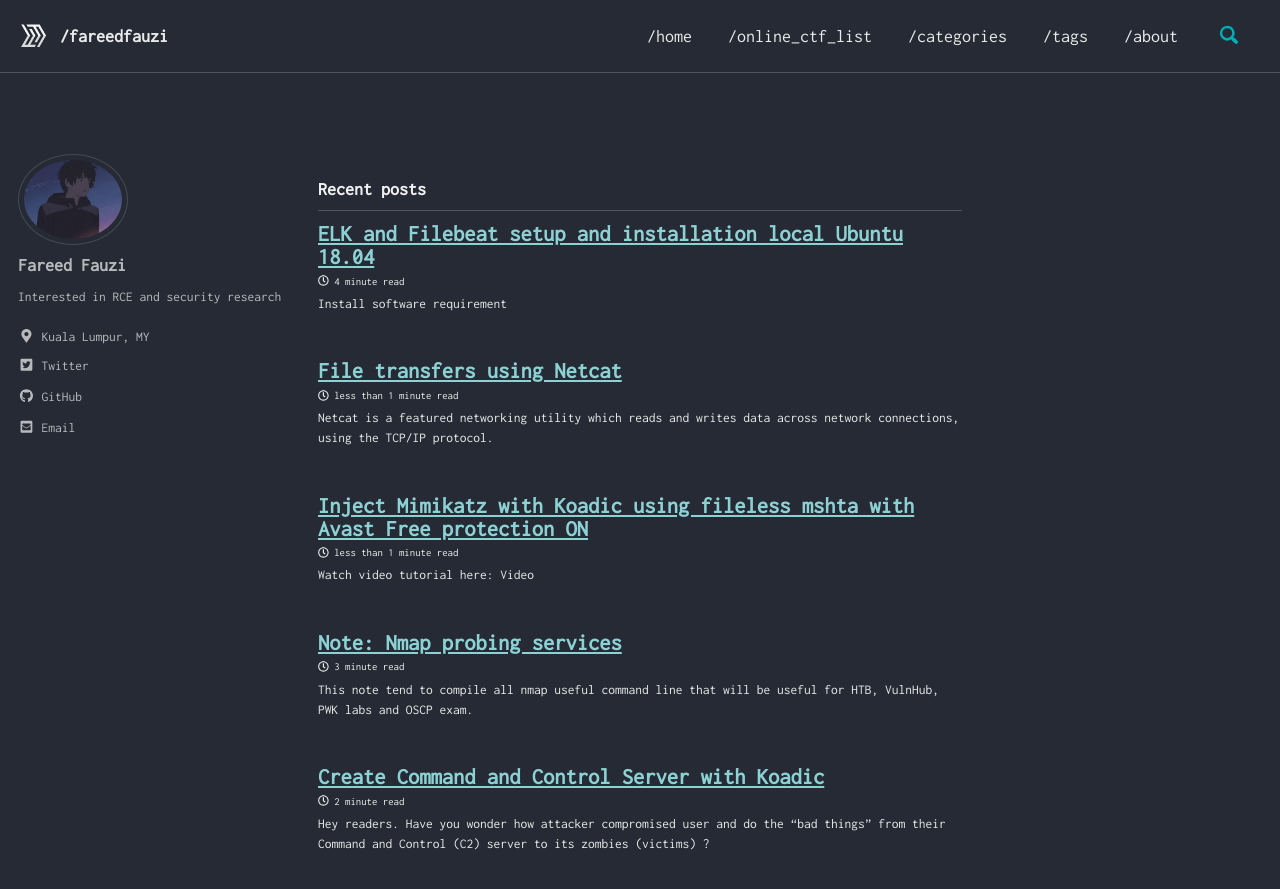
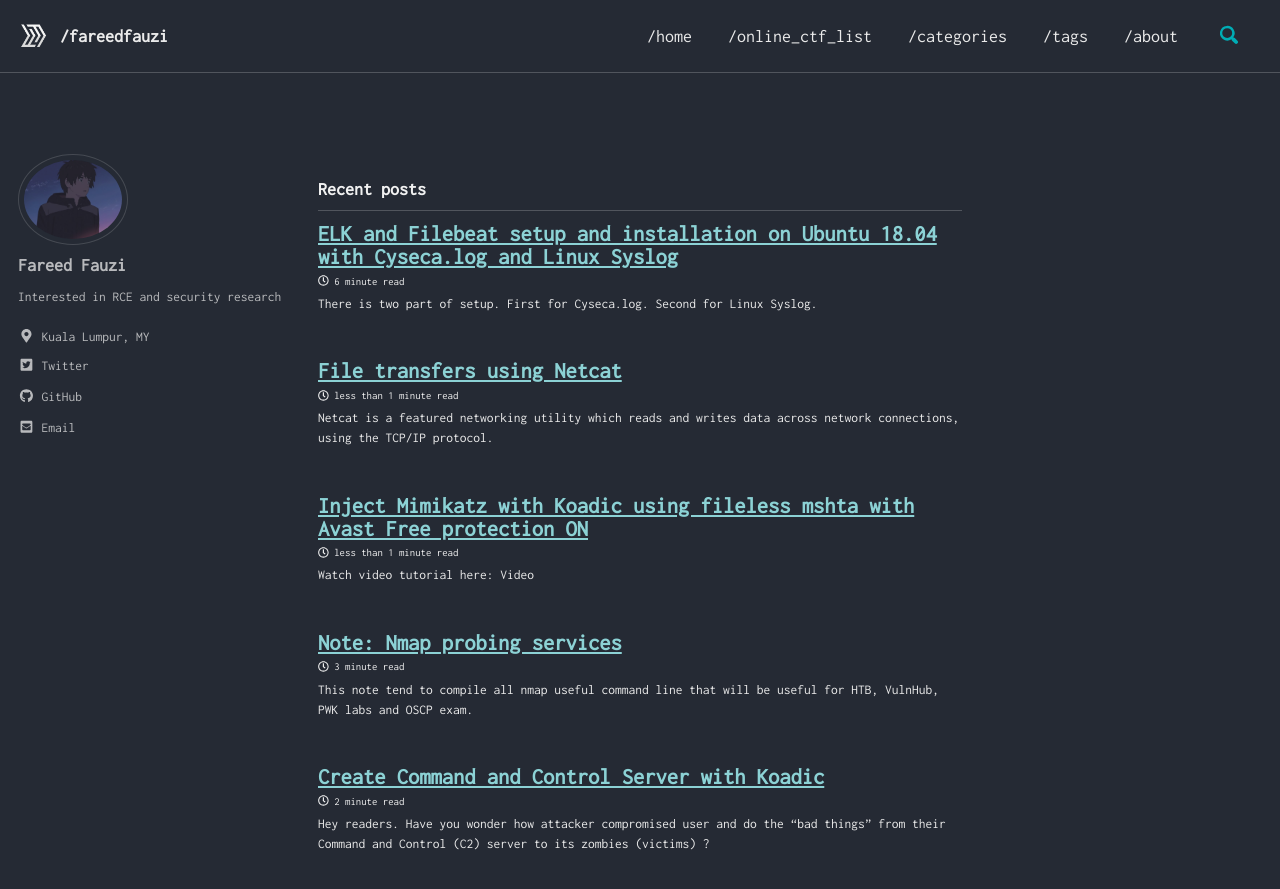
Before and after one commit to spiritedwolf/fareedfauzi.github.io, a Jekyll site: the page built from index.html, in a window 1280 px wide and 900 px high. Shown: the top 889 px of the window. Built offline with Jekyll 4.4.1, drawn with Linux system fonts in a browser that asks for light colours; cached includes are drawn as plain includes; the list of posts is cut into pages by our own code; part of the change alters nothing that is shown.

Commit message:
Update 2020-03-18-Install-ELK-Filebeat.md

````diff
--- a/_posts/2020-03-18-Install-ELK-Filebeat.md
+++ b/_posts/2020-03-18-Install-ELK-Filebeat.md
@@ -1,5 +1,5 @@
 ---
-title: " ELK and Filebeat setup and installation local Ubuntu 18.04"
+title: " ELK and Filebeat setup and installation on Ubuntu 18.04 with Cyseca.log and Linux Syslog"
 date: "2020-03-18"
 layout: single
 tags:
@@ -8,6 +8,8 @@ categories:
 - Blog-post
 ---
 
+There is two part of setup. First for Cyseca.log. Second for Linux Syslog.
+
 
 ## Install software requirement
 
@@ -15,222 +17,12 @@ categories:
 $ sudo apt install apt-transport-https wget curl
 ```
 
-## Configuring Java
+# Syslog-ng
 
-Follow this website: https://www.hostinger.my/tutorials/install-java-ubuntu
+## This part is for Cyseca logging using Syslog-ng
 
-```
-sudo apt-get update && apt-get upgrade
-sudo add-apt-repository ppa:linuxuprising/java
-sudo apt-get update
-sudo apt-get install oracle-java14-installer
-```
+We need to feed our Syslog server with cyseca.log from AWL server, so we need to configure our syslog-ng to collect the log.
 
-## Install ELK in one bash script
-```
-wget -qO - https://artifacts.elastic.co/GPG-KEY-elasticsearch | sudo apt-key add -
-echo "deb https://artifacts.elastic.co/packages/6.x/apt stable main" | sudo tee -a /etc/apt/sources.list.d/elastic-6.x.list
-sudo apt-get update
-sudo apt-get install elasticsearch -y
-sudo apt-get install kibana -y
-sudo apt-get install logstash -y
-```
-
-## Configuring Elasticsearch
-
-Modify *elasticsearch.yml* file:
-
-```
-$ sudo nano /etc/elasticsearch/elasticsearch.yml
-```
-
-Uncomment *network.host* and *http.port* and do some changes and addition. Following configuration should be added:
-```
-network.host: 0.0.0.0
-transport.tcp.port: 9300
-http.port: 9200
-```
-
-Check java home
-
-```
-$ sudo echo $JAVA_HOME
-```
-
-Edit and uncomment this part in ``/etc/default/elasticsearch`` to
-
-```
-$ sudo nano /etc/default/elasticsearch
-```
-```
-JAVA_HOME=/usr/lib/jvm/java-14-oracle
-```
-
-Enable and start elastic search:
-
-```
-$ sudo systemctl enable elasticsearch.service && sudo systemctl start elasticsearch.service && sudo systemctl status elasticsearch
-```
-
-Check installation
-
-```
-$ curl localhost:9200/?pretty
-```
-
-## Configuring Kibana
-
-Modify Kibana settings:
-
-```
-$ sudo nano /etc/kibana/kibana.yml
-```
-
-Uncomment following lines:
-```
-server.port: 5601
-server.host: "0.0.0.0"
-elasticsearch.url: "http://localhost:9200"
-```
-
-Enable it on boot and start Kibana service:
-
-```
-$ sudo systemctl enable kibana.service && sudo systemctl start kibana.service && sudo systemctl status kibana.service
-```
-
-Go to this url *localhost:5601* to view Kibana dashboard
-
-## Configuring Logstash
-
-To load logstash beat create the below config file and insert below lines:
-
-```
-$ sudo nano /etc/logstash/conf.d/beats-input.conf
-```
-
-```
-input {
-  beats {
-    port => 5044
-  }
-}
-```
-
-(This part is based on yr requirement)
-Create the configuration file and insert below lines:
-
-```
-$ sudo nano /etc/logstash/conf.d/elasticsearch-output.conf
-```
-
-```
-output {
-  elasticsearch {
-    hosts => ["localhost:9200"]
-    manage_template => false
-    index => "%{[@metadata][beat]}-%{[@metadata][version]}-%{+YYYY.MM.dd}"
-  }
-}
-```
-
-Let’s enable Logstash on boot and start the service:
-
-```
-$ sudo systemctl enable logstash.service && sudo systemctl start logstash.service && sudo systemctl status logstash.service
-```
-
-## To start all service (Run this command when you've done config)
-```
-$ sudo systemctl start elasticsearch.service && sudo systemctl start kibana.service && sudo systemctl start logstash.service
-```
-
-# Filebeat setup and installation for Client
-
----
-
-As example we gonna setup syslog logging.
-
-Go to Kibana _home_ > _Logging_ > _add log data_ > _system logs_. And follow the steps for _DEB_.
-
-## Install and Configure Filebeat
-
-To install filebeat:
-
-```
-$ curl -L -O https://artifacts.elastic.co/downloads/beats/filebeat/filebeat-6.8.7-amd64.deb && sudo dpkg -i filebeat-6.8.7-amd64.deb
-```
-
-Now lets make changes in below configuration file
-
-```
-$ sudo nano /etc/filebeat/filebeat.yml
-```
-
-In the configuration file go to Filebeat Section change false to true as shown below :
-```
-#=========================== Filebeat inputs =============================
-# Change to true to enable this input configuration.
-  enabled: true                            #  (change false to true)
-  paths:
-    - /var/log/syslog
-```
-
-In the configuration file go to Kibana Section as shown below:
-```
-#============================== Kibana =====================================
-# uncomment the host and change "localhost to IP"
-host: "<IP of server>:5601"
-```
-
-In the configuration file got ElasticSearch Section as shown below:
-```
-#-------------------------- Elasticsearch output ------------------------------
-# uncommnet the hosts section
-hosts: ["<IP of server>:9200"]
-```
-
-To enable Filebeat modules, we need to edit the “filebeat.reference.yml” configuration file:
-
-```
-$ sudo nano /etc/filebeat/filebeat.reference.yml
-```
-
-We will enable the syslog system module for Filebeat:
-
-```
-module: system
-# Syslog
-syslog:
-enabled: true
-```
-
-Enable and configure the system module
-```
-$ sudo filebeat modules enable system
-```
-Edit ``/etc/filebeat/modules.d/system.yml``
-
-```
-- module: system
-  syslog:
-    enabled: true
-    var.paths: ["/var/log/syslog*"]
-  auth:
-    enabled: true
-    var.paths: ["/var/log/auth.log*"]
-```
-
-We will start and enable Filebeat:
-The setup command loads the Kibana dashboards. If the dashboards are already set up, omit this command.
-
-```
-$ sudo filebeat setup
-$ sudo service filebeat start #or restart if you have start before
-```
-Click "Check data" to ensure elastic have fetch our syslog. Now go to dashboard panel. Restart and set Time Range to "Today"
-
-## Optional: This part is for Cyseca logging (for my task note, you can ignore this)
 a. In ELK/SIEM server, install syslog-ng first
 
 ```
@@ -327,6 +119,294 @@ $ sudo cat /var/log/cyseca.log
 
 If the file doesnt exist, try to repeat step d - f again.
 
+# Configuring Java
+
+Follow this website: https://www.hostinger.my/tutorials/install-java-ubuntu
+
+```
+sudo apt-get update && apt-get upgrade
+sudo add-apt-repository ppa:linuxuprising/java
+sudo apt-get update
+sudo apt-get install oracle-java14-installer
+```
+
+# ELK Things~
+
+## Install ELK in one bash script\
+
+We gonna use ELK version 6.x cause I've trouble with version 7.x.
+
+```
+wget -qO - https://artifacts.elastic.co/GPG-KEY-elasticsearch | sudo apt-key add -
+echo "deb https://artifacts.elastic.co/packages/6.x/apt stable main" | sudo tee -a /etc/apt/sources.list.d/elastic-6.x.list
+sudo apt-get update
+sudo apt-get install elasticsearch -y
+sudo apt-get install kibana -y
+sudo apt-get install logstash -y
+```
+
+## Configuring Elasticsearch
+
+Modify *elasticsearch.yml* file:
+
+```
+$ sudo nano /etc/elasticsearch/elasticsearch.yml
+```
+
+Uncomment *network.host* and *http.port* and do some changes and addition. Following configuration should be added:
+```
+network.host: 0.0.0.0
+transport.tcp.port: 9300
+http.port: 9200
+```
+
+Check java home
+
+```
+$ sudo echo $JAVA_HOME
+```
+
+Edit and uncomment this part in ``/etc/default/elasticsearch`` to
+
+```
+$ sudo nano /etc/default/elasticsearch
+```
+```
+JAVA_HOME=/usr/lib/jvm/java-14-oracle
+```
+
+Enable and start elastic search:
+
+```
+$ sudo systemctl enable elasticsearch.service && sudo systemctl start elasticsearch.service && sudo systemctl status elasticsearch
+```
+
+Check installation
+
+```
+$ curl localhost:9200/?pretty
+```
+
+## Configuring Kibana
+
+Modify Kibana settings:
+
+```
+$ sudo nano /etc/kibana/kibana.yml
+```
+
+Uncomment following lines:
+```
+server.port: 5601
+server.host: "0.0.0.0"
+elasticsearch.url: "http://localhost:9200"
+```
+
+Enable it on boot and start Kibana service:
+
+```
+$ sudo systemctl enable kibana.service && sudo systemctl start kibana.service && sudo systemctl status kibana.service
+```
+
+Go to this url *localhost:5601* to view Kibana dashboard
+
+## Configuring Logstash
+
+To load logstash beat create the below config file and insert below lines:
+
+```
+$ sudo nano /etc/logstash/conf.d/logstash.conf
+```
+
+```
+input {
+        beats { ##beats will ship our cyseca.log to logstash
+        port => "5044"
+    }
+}
+
+filter {
+  grok {
+   match => { "%{ts} %{+ts} %{+ts} %{IPV4:IP_AWL} AWLServer\[%{NUMBER:AWL_SERVER}\]: info: \|type:"%{WORD:Type}"\|client=%{NUMBER:CLIENT}\|ip=::ffff:%{IPV4:IP_CLIENT}\|size=%{NUMBER:SIZE}\|sha256=%{WORD:SHA256}\|path="%{WINPATH:PATH}"\|md5=%{WORD:MD5}\|sha1=%{WORD:SHA1}\|msg=\|" }
+  }
+}
+
+output {
+  elasticsearch {
+    hosts => ["localhost:9200"]
+  }
+}
+```
+
+Let’s enable Logstash on boot:
+
+```
+$ sudo systemctl enable logstash.service
+```
+
+To check for error configuration, run command:
+
+```
+$ sudo /usr/share/logstash/bin/logstash -f logstash.conf --config.reload.automatic
+```
+
+Don't start logstash yet. We gonna setup filebeat first.
+
+## Installing and Configuring Filebeat
+
+Filebeat -> Logstash (to parse our log) -> Elastic -> Kibana
+
+To install filebeat:
+
+```
+$ curl -L -O https://artifacts.elastic.co/downloads/beats/filebeat/filebeat-6.8.7-amd64.deb && sudo dpkg -i filebeat-6.8.7-amd64.deb
+```
+
+Now lets make changes in below configuration file
+
+```
+$ sudo nano /etc/filebeat/filebeat.yml
+```
+
+In the configuration file go to Filebeat Section change false to true as shown below :
+
+```
+#=========================== Filebeat inputs =============================
+# Change to true to enable this input configuration.
+  enabled: true                            #  (change false to true)
+  paths:
+    - /var/log/cyseca.log
+```
+In the configuration file go to Kibana Section as shown below:
+```
+#============================== Kibana =====================================
+# uncomment the host and change "localhost to IP"
+host: "<IP of server>:5601"
+```
+
+In the configuration file got ElasticSearch Section as shown below:
+```
+#-------------------------- Elasticsearch output ------------------------------
+# comment the output and hosts section
+#output.elasticsearch:
+#hosts: ["<IP of server>:9200"]
+```
+
+In the configuration file got ElasticSearch Section as shown below:
+```
+#----------------------------- Logstash output --------------------------------
+# uncomment the host and output. Set the host to local
+output.logstash:
+  # The Logstash hosts
+  hosts: ["localhost:5044"]
+```
+
+We will start and enable Filebeat:
+The setup command loads the Kibana dashboards. If the dashboards are already set up, omit this command.
+
+```
+$ sudo filebeat setup
+$ sudo service filebeat start #or restart if you have start before
+```
+
+## To start all service (Run this command when you've done config)
+```
+$ sudo systemctl start elasticsearch.service && sudo systemctl start kibana.service && sudo systemctl start logstash.service && sudo systemctl start filebeat
+```
+
+## Display log on Kibana
+
+
+---
+
+# Filebeat setup and installation for Linux Syslog log.
+
+This step, doesnt require logstash. Because we directly connect logstash to elastic
+
+Filebeat -> Elastic -> Kibana
+
+As example we gonna setup syslog logging.
+
+Go to Kibana _home_ > _Logging_ > _add log data_ > _system logs_. And follow the steps for _DEB_.
+
+## Install and Configure Filebeat
+
+To install filebeat:
+
+```
+$ curl -L -O https://artifacts.elastic.co/downloads/beats/filebeat/filebeat-6.8.7-amd64.deb && sudo dpkg -i filebeat-6.8.7-amd64.deb
+```
+
+Now lets make changes in below configuration file
+
+```
+$ sudo nano /etc/filebeat/filebeat.yml
+```
+
+In the configuration file go to Filebeat Section change false to true as shown below :
+```
+#=========================== Filebeat inputs =============================
+# Change to true to enable this input configuration.
+  enabled: true                            #  (change false to true)
+  paths:
+    - /var/log/syslog
+```
+
+In the configuration file go to Kibana Section as shown below:
+```
+#============================== Kibana =====================================
+# uncomment the host and change "localhost to IP"
+host: "<IP of server>:5601"
+```
+
+In the configuration file got ElasticSearch Section as shown below:
+```
+#-------------------------- Elasticsearch output ------------------------------
+# uncommnet the hosts section
+hosts: ["<IP of server>:9200"]
+```
+
+To enable Filebeat modules, we need to edit the “filebeat.reference.yml” configuration file:
+
+```
+$ sudo nano /etc/filebeat/filebeat.reference.yml
+```
+
+We will enable the syslog system module for Filebeat:
+
+```
+module: system
+# Syslog
+syslog:
+enabled: true
+```
+
+Enable and configure the system module
+```
+$ sudo filebeat modules enable system
+```
+Edit ``/etc/filebeat/modules.d/system.yml``
+
+```
+- module: system
+  syslog:
+    enabled: true
+    var.paths: ["/var/log/syslog*"]
+  auth:
+    enabled: true
+    var.paths: ["/var/log/auth.log*"]
+```
+
+We will start and enable Filebeat:
+The setup command loads the Kibana dashboards. If the dashboards are already set up, omit this command.
+
+```
+$ sudo filebeat setup
+$ sudo service filebeat start #or restart if you have start before
+```
+Click "Check data" to ensure elastic have fetch our syslog. Now go to dashboard panel. Restart and set Time Range to "Today"
+
+
 
 
 
````
